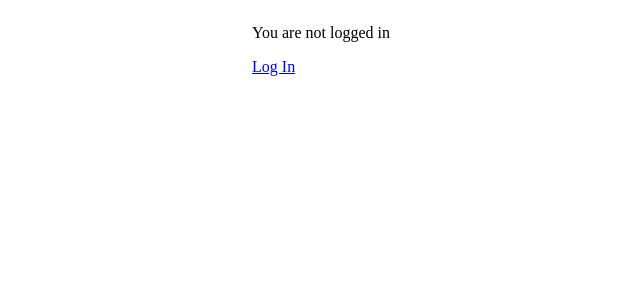
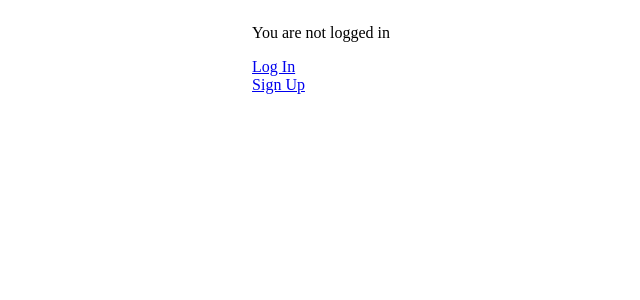
Before and after one commit to DMyrm/ASO-Django-Chat-App, a Django app: page / in a window 1280 px wide. Shown: the top 300 px of the page, without its empty margins (319-959 px from the left). Run offline with Django 3.2, Linux system fonts and the light colour scheme; parts of the project's set-up code (start-up, migrations or seed data) failed here and were passed over.

Commit message:
Update home.html
Home page refactoring

```diff
--- a/templates/home.html
+++ b/templates/home.html
@@ -9,6 +9,7 @@
   <p><a href="{% url 'password_reset' %}">Reset Password</a></p>
 {% else %}
   <p>You are not logged in</p>
-  <a href="{% url 'login' %}">Log In</a>
+  <a href="{% url 'login' %}">Log In<br></a>
+  <a href="{% url 'signup' %}">Sign Up</a>
 {% endif %}
 {% endblock %}
```
